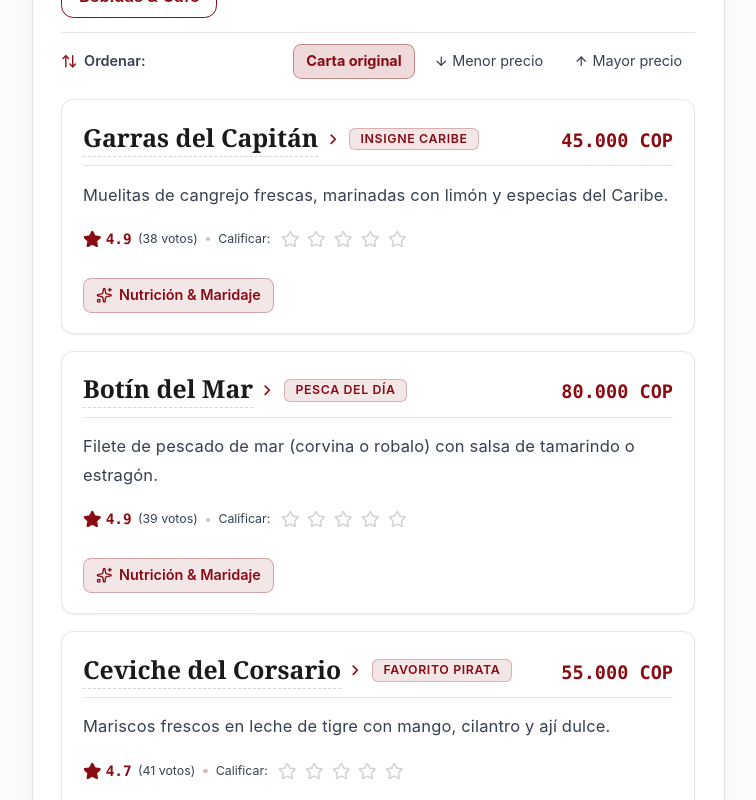
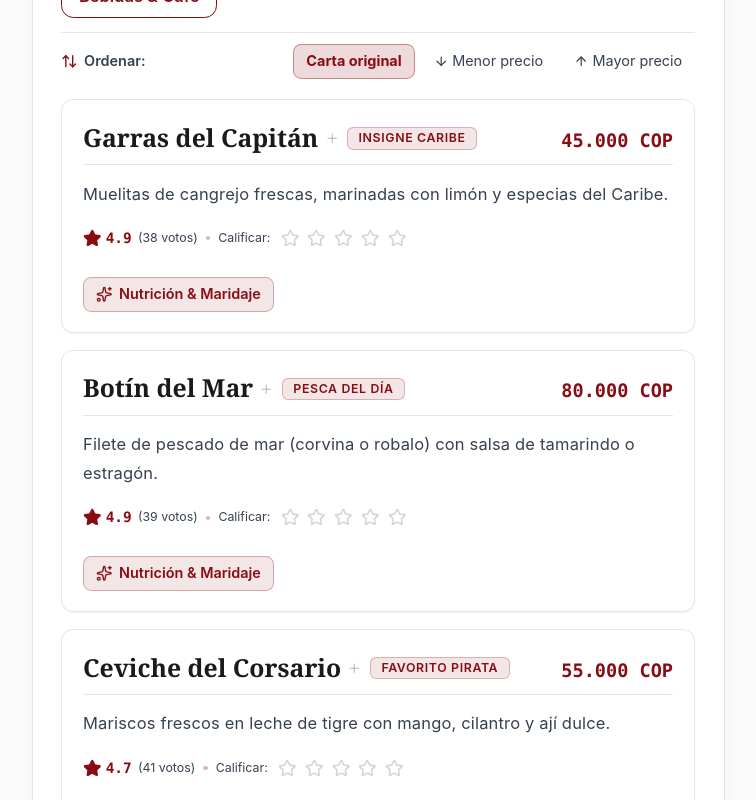
Before and after one commit to riano200612-jpg/menu-santamaria, a React (Vite) app: page / in a window 1280 px wide. Shown: the part 840-1640 px from the top of the page, without its empty margins (262-1018 px from the left). Built offline with nearby package versions, Linux system fonts and the light colour scheme.

Commit message:
feat(ui): update dish name underline animation
Replace dashed border with a high-end animated 1px underline effect and remove unnecessary ChevronRight icon to improve visual consistency.

```diff
--- a/src/App.tsx
+++ b/src/App.tsx
@@ -14,7 +14,6 @@ import {
   ArrowUpDown,
   ArrowUp,
   ArrowDown,
-  ChevronRight,
   Info,
   X,
   Flame,
@@ -134,21 +133,21 @@ export function Entrada({
               e.stopPropagation();
               onVerDetalles?.(platoActualizado);
             }}
-            className={`text-xl sm:text-2xl font-serif font-bold transition-colors duration-300 text-left cursor-pointer group flex items-center gap-1.5 focus:outline-none ${
-              darkMode
-                ? 'text-stone-100 group-hover/card:text-rose-300 hover:text-rose-300'
-                : 'text-stone-900 group-hover/card:text-[#8A0C13] hover:text-[#8A0C13]'
-            }`}
+            className="text-xl sm:text-2xl font-serif font-bold text-left cursor-pointer group flex items-center gap-1.5 focus:outline-none text-stone-900 group-hover/card:text-[#8A0C13] hover:text-[#8A0C13] transition-colors duration-300"
             title={idioma === 'es' ? 'Haz clic para ver descripción y maridaje' : 'Click to view description and pairing'}
           >
-            <span
-              className={`border-b border-dashed border-gray-300 dark:border-stone-600 pb-0.5 transition-colors duration-300 group-hover/card:border-[#8A0C13]/70 dark:group-hover/card:border-rose-300/70`}
-            >
-              {nombrePlato}
+            <span className="relative inline-block pb-0.5">
+              <span>{nombrePlato}</span>
+              {/* Línea animada continua de ultra lujo: 1px Rojo Carmín (#8A0C13), de 0% a 100% al hover */}
+              <span
+                className="absolute left-0 bottom-0 h-[1px] w-0 bg-[#8A0C13] transition-all duration-300 ease-out group-hover/card:w-full group-hover:w-full pointer-events-none"
+                aria-hidden="true"
+              />
             </span>
-            <ChevronRight
-              className="w-4 h-4 text-[#8A0C13] dark:text-rose-400 shrink-0 transition-transform duration-300 ease-out transform group-hover/card:translate-x-[2.5px] group-hover:translate-x-[2.5px]"
-              strokeWidth={2.4}
+            {/* Ícono '+' minimalista, ligero, que cambia a Rojo Carmín y rota 90° al hover */}
+            <Plus
+              className="w-3.5 h-3.5 text-stone-400 group-hover/card:text-[#8A0C13] group-hover:text-[#8A0C13] shrink-0 transition-all duration-300 ease-out transform group-hover/card:rotate-90 group-hover:rotate-90 origin-center"
+              strokeWidth={1.35}
               aria-hidden="true"
             />
           </button>
```
